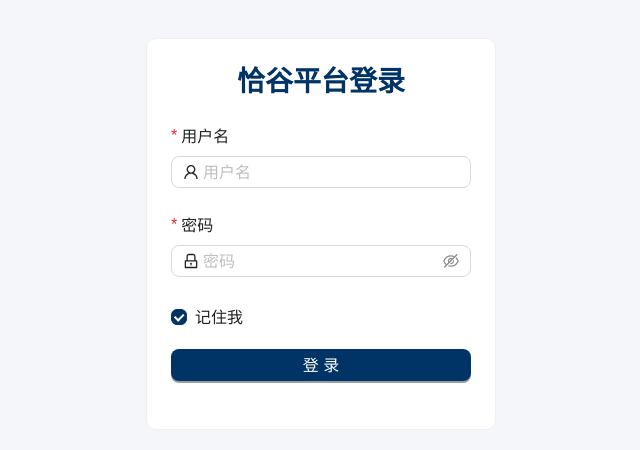
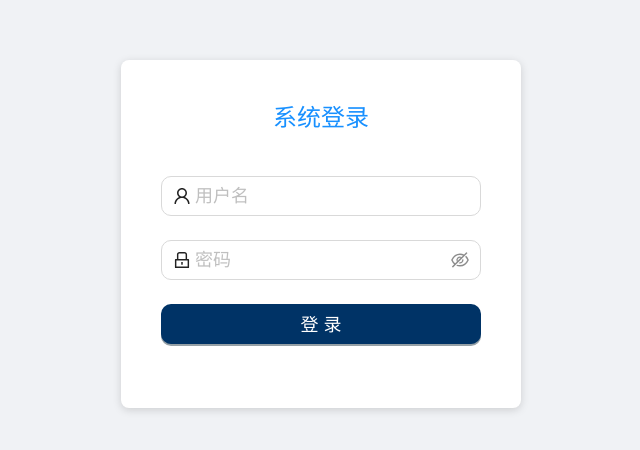
Before and after one commit to evenenergy-org/qia-front-end, a Next.js app in the folder apps/qia-platform/: page /login in a window 1280 px wide. Shown: the part 166-616 px from the top of the page, without its empty margins (319-959 px from the left). Built offline with nearby package versions, Linux system fonts and the light colour scheme.

Commit message:
feat: 增加登录页面

```diff
--- a/apps/qia-platform/package.json
+++ b/apps/qia-platform/package.json
@@ -15,7 +15,9 @@
     "react-dom": "^18.2.0",
     "antd": "^5.14.1",
     "@ant-design/icons": "^5.3.0",
-    "@ant-design/cssinjs": "^1.23.0"
+    "@ant-design/cssinjs": "^1.23.0",
+    "axios": "^1.6.7",
+    "zustand": "^4.5.1"
   },
   "devDependencies": {
     "@types/node": "^20.11.19",
--- a/apps/qia-platform/src/app/layout.tsx
+++ b/apps/qia-platform/src/app/layout.tsx
@@ -1,9 +1,15 @@
+'use client';
+
+import { App as AntdApp } from 'antd';
+import { Inter } from 'next/font/google';
 import './globals.css';
 import AntdRegistry from './AntdRegistry';
 import 'antd/dist/reset.css';
 import { ConfigProvider } from 'antd';
 import { theme } from '../theme';
 import { ThemeProvider } from './ThemeProvider';
+
+const inter = Inter({ subsets: ['latin'] });
 
 export const metadata = {
   title: '恰谷平台',
@@ -17,7 +23,7 @@ export default function RootLayout({
 }) {
   return (
     <html lang="zh-CN">
-      <body>
+      <body className={inter.className}>
         <ThemeProvider>
           <ConfigProvider
             theme={{
@@ -32,7 +38,9 @@ export default function RootLayout({
               },
             }}
           >
-            <AntdRegistry>{children}</AntdRegistry>
+            <AntdApp>
+              <AntdRegistry>{children}</AntdRegistry>
+            </AntdApp>
           </ConfigProvider>
         </ThemeProvider>
       </body>
--- /dev/null
+++ b/apps/qia-platform/src/app/login/login.module.css
@@ -0,0 +1,22 @@
+.container {
+  display: flex;
+  justify-content: center;
+  align-items: center;
+  min-height: 100vh;
+  background-color: #f0f2f5;
+}
+
+.loginBox {
+  width: 400px;
+  padding: 40px;
+  background: white;
+  border-radius: 8px;
+  box-shadow: 0 2px 8px rgba(0, 0, 0, 0.15);
+}
+
+.title {
+  text-align: center;
+  margin-bottom: 40px;
+  color: #1890ff;
+  font-size: 24px;
+}
--- a/apps/qia-platform/src/app/login/page.tsx
+++ b/apps/qia-platform/src/app/login/page.tsx
@@ -1,75 +1,56 @@
 'use client';
 
-import React from 'react';
-import { Card, Form, Input, Button, Checkbox, Typography } from 'antd';
-import { LockOutlined, UserOutlined } from '@ant-design/icons';
-
-const { Title } = Typography;
+import { Form, Input, Button, message } from 'antd';
+import { UserOutlined, LockOutlined } from '@ant-design/icons';
+import { useRouter } from 'next/navigation';
+import { useAuthStore } from '@/store/auth';
+import styles from './login.module.css';
 
 export default function LoginPage() {
+  const router = useRouter();
+  const { login } = useAuthStore();
+
+  const onFinish = async (values: { username: string; password: string }) => {
+    try {
+      await login(values.username, values.password);
+      message.success('登录成功');
+      router.push('/');
+    } catch (error) {
+      message.error('登录失败，请检查用户名和密码');
+    }
+  };
+
   return (
-    <div
-      className="min-h-screen flex items-center justify-center bg-bg"
-      style={{ minHeight: '100vh' }}
-    >
-      <Card
-        style={{
-          width: 'var(--card-width, 350px)',
-          // boxShadow: '0 2px 8px var(--color-shadow, #f0f1f2)',
-        }}
-      >
-        <div className="text-center mb-lg">
-          <Title
-            level={3}
-            style={{
-              marginBottom: 0,
-              color: 'var(--color-primary)',
-            }}
-          >
-            恰谷平台登录
-          </Title>
-        </div>
+    <div className={styles.container}>
+      <div className={styles.loginBox}>
+        <h1 className={styles.title}>系统登录</h1>
         <Form
           name="login"
-          initialValues={{ remember: true }}
-          onFinish={(values) => {
-            // 这里可以处理登录逻辑
-            console.log('登录信息:', values);
-          }}
-          layout="vertical"
+          onFinish={onFinish}
+          autoComplete="off"
+          size="large"
         >
           <Form.Item
             name="username"
             rules={[{ required: true, message: '请输入用户名' }]}
-            label="用户名"
           >
-            <Input
-              prefix={<UserOutlined />}
-              placeholder="用户名"
-              autoComplete="username"
-            />
+            <Input prefix={<UserOutlined />} placeholder="用户名" />
           </Form.Item>
+
           <Form.Item
             name="password"
             rules={[{ required: true, message: '请输入密码' }]}
-            label="密码"
           >
-            <Input.Password
-              prefix={<LockOutlined />}
-              placeholder="密码"
-              autoComplete="current-password"
-            />
+            <Input.Password prefix={<LockOutlined />} placeholder="密码" />
           </Form.Item>
-          <Form.Item name="remember" valuePropName="checked" className="mb-0">
-            <Checkbox>记住我</Checkbox>
-          </Form.Item>
-          <Form.Item className="mt-md">
+
+          <Form.Item>
             <Button type="primary" htmlType="submit" block>
               登录
             </Button>
           </Form.Item>
         </Form>
-      </Card>
+      </div>
     </div>
   );
 }
--- /dev/null
+++ b/apps/qia-platform/src/middleware.ts
@@ -0,0 +1,21 @@
+import { NextResponse } from 'next/server';
+import type { NextRequest } from 'next/server';
+
+export function middleware(request: NextRequest) {
+  const token = request.cookies.get('auth-storage')?.value;
+  const isLoginPage = request.nextUrl.pathname === '/login';
+
+  if (!token && !isLoginPage) {
+    return NextResponse.redirect(new URL('/login', request.url));
+  }
+
+  if (token && isLoginPage) {
+    return NextResponse.redirect(new URL('/', request.url));
+  }
+
+  return NextResponse.next();
+}
+
+export const config = {
+  matcher: ['/((?!api|_next/static|_next/image|favicon.ico).*)'],
+};
--- /dev/null
+++ b/apps/qia-platform/src/store/auth.ts
@@ -0,0 +1,42 @@
+import { create } from 'zustand';
+import { persist } from 'zustand/middleware';
+import axios from 'axios';
+
+interface AuthState {
+  token: string | null;
+  isAuthenticated: boolean;
+  login: (username: string, password: string) => Promise<void>;
+  logout: () => void;
+}
+
+export const useAuthStore = create<AuthState>()(
+  persist(
+    (set) => ({
+      token: null,
+      isAuthenticated: false,
+      login: async (username: string, password: string) => {
+        try {
+          const response = await axios.post('http://8.134.66.175/app-platform/api/common/login', {
+            username,
+            password,
+          });
+
+          const { token } = response.data;
+          set({ token, isAuthenticated: true });
+
+          // 设置axios默认headers
+          axios.defaults.headers.common['Authorization'] = `Bearer ${token}`;
+        } catch (error) {
+          throw new Error('登录失败');
+        }
+      },
+      logout: () => {
+        set({ token: null, isAuthenticated: false });
+        delete axios.defaults.headers.common['Authorization'];
+      },
+    }),
+    {
+      name: 'auth-storage',
+    }
+  )
+);
```
Also changed, not shown: 1 other file (tests, documents, lock files or other folders).
